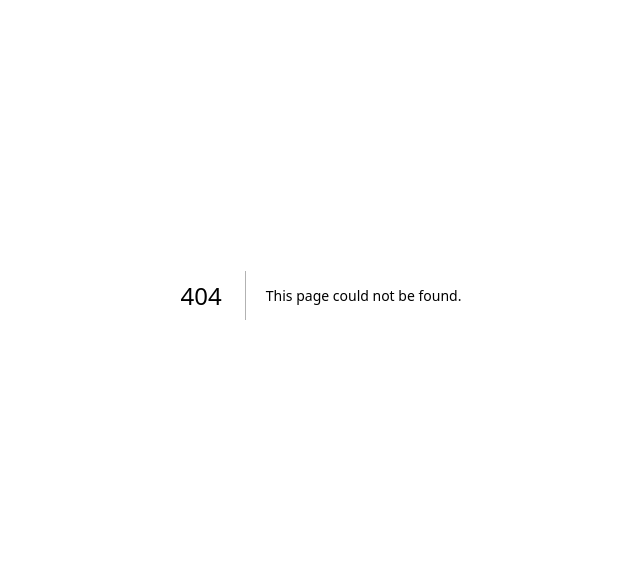
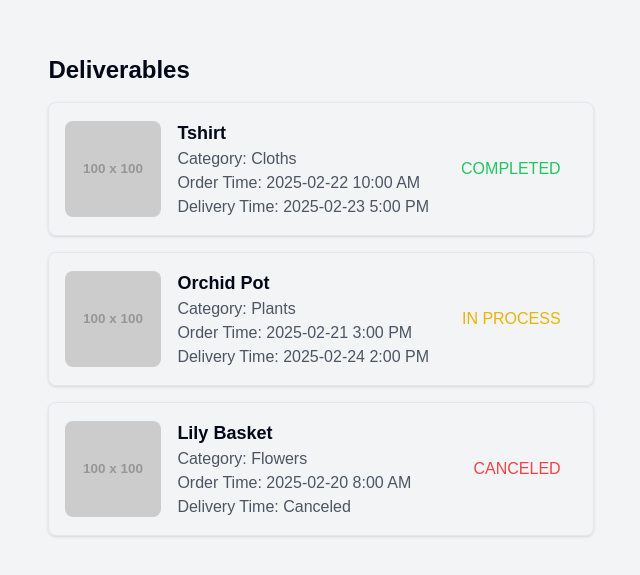
Before and after one commit to BugTerminators/DonoApp, a Next.js app: page /deliverables in a window 1280 px wide. Before the commit this address had no page. Shown: the part 105-680 px from the top of the page, without its empty margins (319-959 px from the left). Built offline with nearby package versions, Linux system fonts and the light colour scheme.

Commit message:
Create the deliverable page

```diff
--- /dev/null
+++ b/src/app/deliverables/page.tsx
@@ -0,0 +1,12 @@
+import React from "react";
+import Deliverables from '@/components/Deliverables';
+
+const App = () => {
+  return (
+    <div className="min-h-screen flex items-center justify-center bg-gray-100">
+      <Deliverables />
+    </div>
+  );
+};
+
+export default App;
--- a/src/components/Banner.tsx
+++ b/src/components/Banner.tsx
@@ -4,7 +4,7 @@
   <div className="px-4 md:px-8 mb-6">
     <Card className="bg-[#FDF1E8] rounded-xl overflow-hidden max-w-6xl">
       <CardContent className="p-4 md:p-6">
-        <img src="/api/placeholder/400/200" alt="Black Friday Sale" className="w-full h-32 md:h-48 object-cover rounded-lg" />
+        <img src="/api/placeholder/400/200" alt="Featured Product" className="w-full h-32 md:h-48 object-cover rounded-lg" />
       </CardContent>
     </Card>
   </div>
--- /dev/null
+++ b/src/components/Deliverables.tsx
@@ -0,0 +1,91 @@
+import React from "react";
+
+type OrderStatus = "completed" | "in-process" | "canceled";
+
+type Order = {
+  id: number;
+  image: string;
+  name: string;
+  category: string;
+  orderTime: string;
+  deliveryTime: string;
+  status: OrderStatus;
+};
+
+const orders: Order[] = [
+  {
+    id: 1,
+    image: "https://via.placeholder.com/100",
+    name: "Tshirt",
+    category: "Cloths",
+    orderTime: "2025-02-22 10:00 AM",
+    deliveryTime: "2025-02-23 5:00 PM",
+    status: "completed",
+  },
+  {
+    id: 2,
+    image: "https://via.placeholder.com/100",
+    name: "Orchid Pot",
+    category: "Plants",
+    orderTime: "2025-02-21 3:00 PM",
+    deliveryTime: "2025-02-24 2:00 PM",
+    status: "in-process",
+  },
+  {
+    id: 3,
+    image: "https://via.placeholder.com/100",
+    name: "Lily Basket",
+    category: "Flowers",
+    orderTime: "2025-02-20 8:00 AM",
+    deliveryTime: "Canceled",
+    status: "canceled",
+  },
+];
+
+const getStatusColor = (status: OrderStatus) => {
+  switch (status) {
+    case "completed":
+      return "text-green-500";
+    case "in-process":
+      return "text-yellow-500";
+    case "canceled":
+      return "text-red-500";
+  }
+};
+
+const Deliverables = () => {
+  return (
+    <div className="p-6">
+      <h1 className="text-2xl font-bold mb-4">Deliverables</h1>
+      <div className="grid gap-4">
+        {orders.map((order) => (
+          <div
+            key={order.id}
+            className="flex items-center gap-4 p-4 border rounded-lg shadow"
+          >
+            <img
+              src={order.image}
+              alt={order.name}
+              className="w-24 h-24 object-cover rounded-lg"
+            />
+            <div className="flex-1">
+              <h2 className="text-lg font-semibold">{order.name}</h2>
+              <p className="text-gray-600">Category: {order.category}</p>
+              <p className="text-gray-600">Order Time: {order.orderTime}</p>
+              <p className="text-gray-600">Delivery Time: {order.deliveryTime}</p>
+            </div>
+            <span
+              className={`px-4 py-2 rounded-full ${getStatusColor(
+                order.status
+              )}`}
+            >
+              {order.status.replace("-", " ").toUpperCase()}
+            </span>
+          </div>
+        ))}
+      </div>
+    </div>
+  );
+};
+
+export default Deliverables;
```
